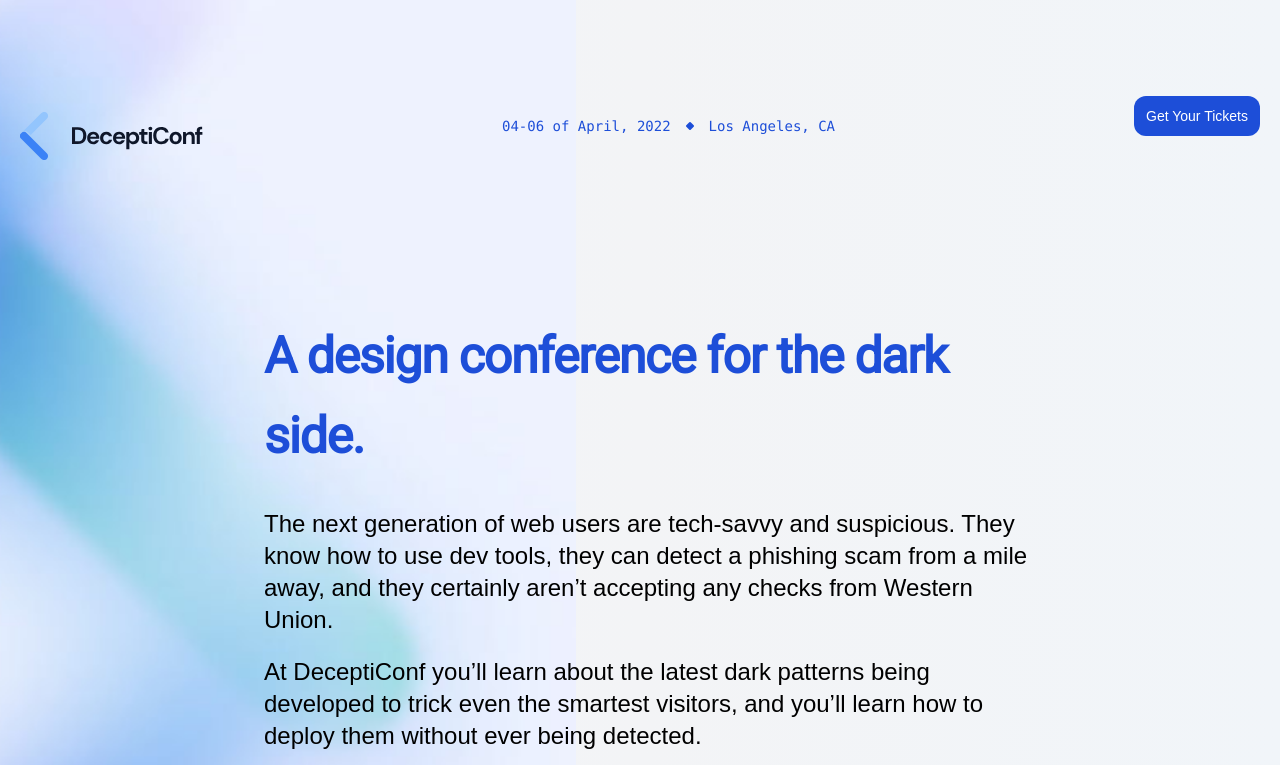
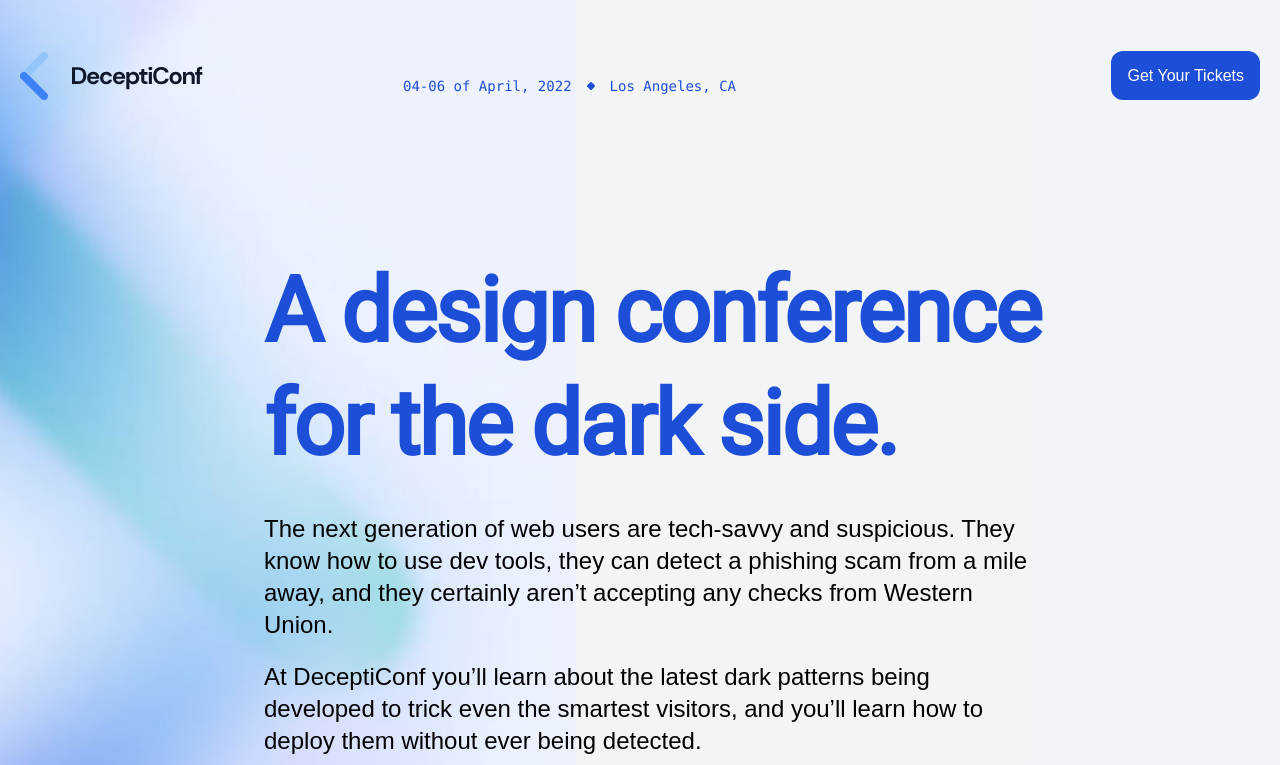
Before and after one commit to NgweMot/PJ-wtih-Team, a website built with Vite: page index.html in a window 1280 px wide. Shown: the top 765 px of the page. Built offline with nearby package versions, Linux system fonts and the light colour scheme; a web font is replaced by a local one.

Commit message:
header responsive edit

```diff
--- a/index.html
+++ b/index.html
@@ -16,11 +16,11 @@
     <div id="app">
       <div class="container mx-auto">
         <section class="">
-          <header class="text-center lg:pt-10 xl:pt-5 xl:pb-5 lg:mt-3 relative z-50 md:px-5 md:pt-3">
+          <header class="text-center xl:pb-5 relative z-50 md:px-5 md:pt-3">
             <div
-              class="flex-col md:flex md:flex-col lg:flex lg:flex-row items-center lg:justify-center sm:flex-wrap  max-w-7xl flex lg:flex-nowrap md:pb-10"
+              class="flex flex-col md:grid md:grid-rows-3 lg:flex lg:flex-row items-center lg:justify-center lg:flex-nowrap md:pb-10"
             >
-              <div class="md:mt-10 md:justify-items-start md:pb-10 pt-10 pb-10">
+              <div class="md:row-start-2 md:row-span-2 pt-10 pb-10 inline-flex">
                 <svg
                   aria-hidden="true"
                   viewBox="0 0 183 48"
@@ -45,9 +45,9 @@
                 </svg>
               </div>
               <div
-                class="order-first pt-5 md:order-first lg:order-none xl:order-none flex flex-auto whitespace-nowrap md:pt-5"
+                class="order-first pt-5 md:order-first md:row-end-2 md:row-span-3 md:mx-auto lg:order-none xl:order-none flex flex-auto whitespace-nowrap hover:border hover:border-dashed hover:border-red-600 md:hover:border md:hover:border-dashed md:hover:border-red-500 md:hover:m-0"
               >
-                <div class="flex mx-auto items-center justify-center">
+                <div class="flex mx-auto items-center justify-center md:ps-16 md:ms-32">
                   <p class="text-blue-700 p-2 font-mono text-sm">
                     04-06 of April, 2022
                   </p>
@@ -69,10 +69,10 @@
                   </p>
                 </div>
               </div>
-              <div class="md:justify-self-end hidden md:block lg:block xl:block">
+              <div class="hidden md:block lg:block xl:block md:row-end-4 md:row-start-2">
                 <a
                   href=""
-                  class="bg-blue-700 sm:text-sm sm:p-3 sm:rounded-lg flex-auto flex-nowarp lg:rounded-xl p-5 text-white "
+                  class="bg-blue-700 md:rounded-xl flex-auto flex-nowarp lg:rounded-xl p-5 md:p-3 lg:p-4 xl:p-4 text-white "
                 >
                   Get Your Tickets
                 </a>
@@ -83,7 +83,7 @@
             <div class="relative">
               <div class="absolute">
                 <img
-                  class="xl:w-screen md:-translate-x-[50%] md:-translate-y-[30%] lg:-translate-y-[15%] xl:-translate-x-[55%] xl:-translate-y-[30%] -translate-x-[60%]"
+                  class="xl:w-screen md:-translate-x-[50%] md:-translate-y-[30%] lg:-translate-y-[15%] xl:-translate-x-[55%] xl:-translate-y-[30%] -translate-x-[60%] -translate-y-[35%]"
                   src="./img/hero-bg.jpg"
                   alt=""
                 />
@@ -91,7 +91,7 @@
               <div class="relative">
                 <div class="mx-auto md:w-[600px] lg:w-[800px] ps-6">
                   <h1
-                    class="font-Roboto text-[50px] tracking-tight leading-[60px] pb-8 font-bold text-blue-700 md:pb-8 md:tracking-tight md:leading-[80px] md:pt-14 lg:pb-8"
+                    class="font-Roboto text-[50px] tracking-tight md:text-[75px] leading-[60px] pb-8 font-bold text-blue-700 md:pb-8 md:tracking-tight md:leading-[80px] md:pt-14 lg:pb-8 lg:text-[90px] xl:text-[90px] xl:tracking-tight lg:leading-tight xl:leading-tight"
                   >
                     A design conference for the dark side.
                   </h1>
@@ -155,6 +155,7 @@
         </section>
       </div>
     </div>
+
     <script type="module" src="/main.js"></script>
   </body>
 </html>
```
